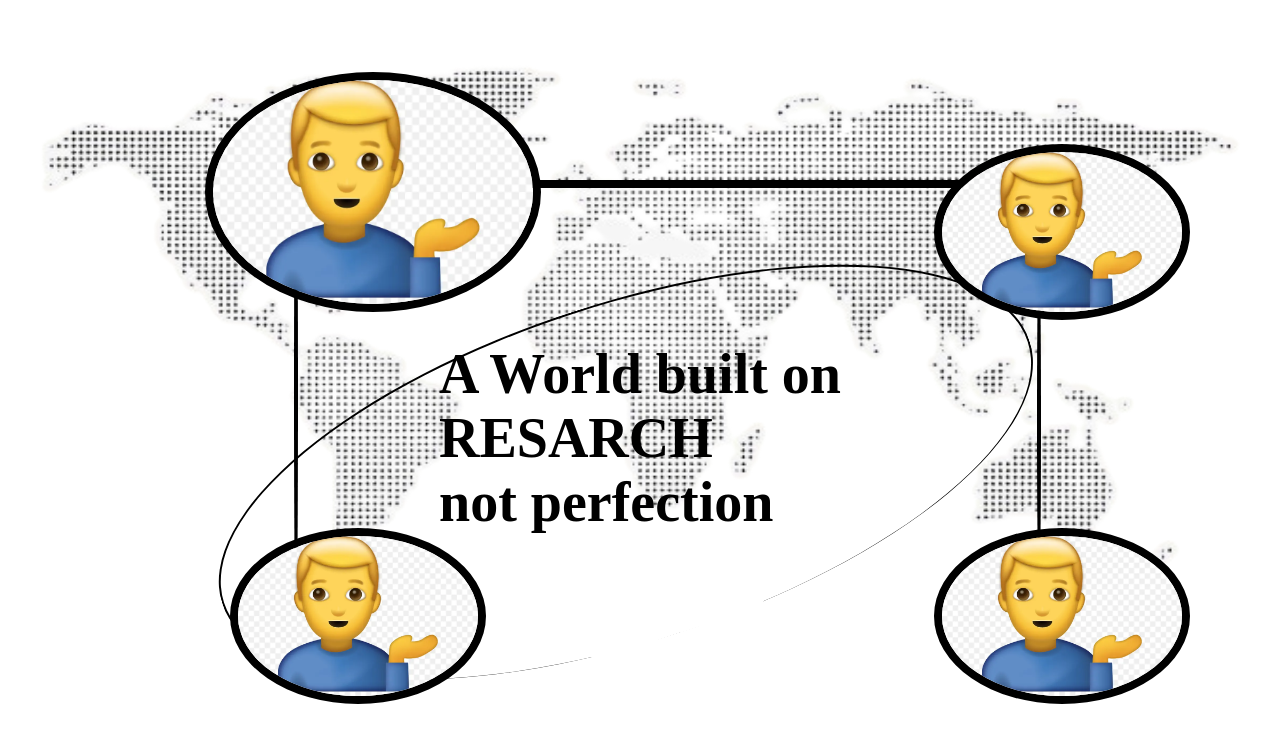
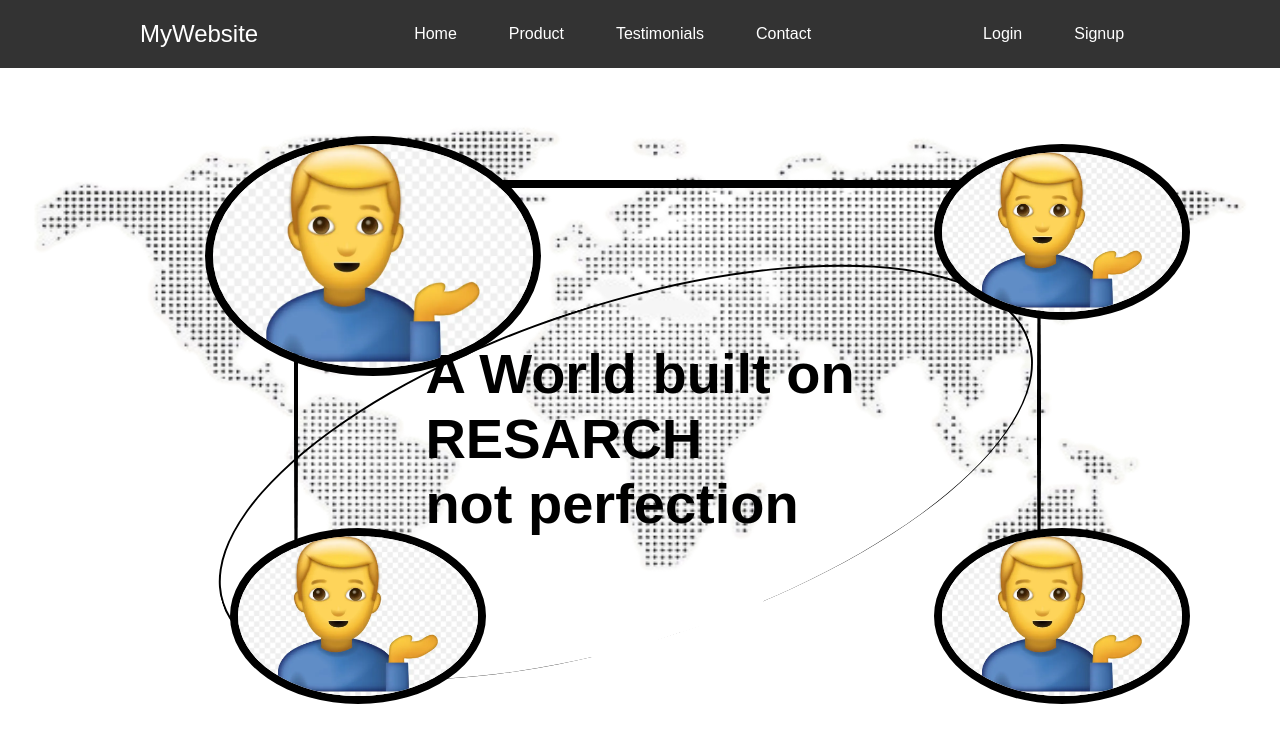
Before and after one commit to dhukslsp/Partopian, a React (Vite) app: page / in a window 1280 px wide. Shown: the top 742 px of the page. Built offline with nearby package versions, Linux system fonts and the light colour scheme.

Commit message:
Made a Dummy navbar

```diff
--- a/src/App.css
+++ b/src/App.css
@@ -16,7 +16,7 @@
   width:20pc;
   height:14pc;
   position: absolute;
-  top: 9%;
+  top: 17%;
   left: 16%;
   border: 8px solid black
 }
--- a/src/App.jsx
+++ b/src/App.jsx
@@ -2,12 +2,15 @@ import { useState } from 'react'
 import reactLogo from './assets/react.svg'
 import viteLogo from '/vite.svg'
 import './App.css'
+import Navbar from './Navbar'
+
 
 function App() {
   const [count, setCount] = useState(0)
 
   return (
     <>
+      <Navbar/>
       <div>
         <div class="line horizontal-line"></div>
         <div class="line horizontal-line2"></div>
--- /dev/null
+++ b/src/Navbar.css
@@ -0,0 +1,41 @@
+/* Navbar.css */
+body {
+    margin: 0;
+    font-family: Arial, sans-serif;
+}
+
+.navbar {
+    display: flex;
+    justify-content: space-evenly;
+    align-items: center;
+    height: 3pc;
+    background-color: #333;
+    padding: 10px 20px;
+}
+
+.logo {
+    color: white;
+    font-size: 24px;
+}
+
+.nav-links {
+    list-style-type: none;
+    margin: 0;
+    padding: 0;
+    display: flex;
+}
+
+.nav-links li {
+    margin-left: 20px;
+}
+
+.nav-links a {
+    text-decoration: none;
+    color: white;
+    padding: 8px 16px;
+}
+
+.nav-links a:hover {
+    background-color: #575757;
+    border-radius: 4px;
+}
--- /dev/null
+++ b/src/Navbar.tsx
@@ -0,0 +1,21 @@
+import React from 'react'
+import './Navbar.css'
+const Navbar = () => {
+    return (
+        <nav className="navbar">
+            <div className="logo">MyWebsite</div>
+            <ul className="nav-links">
+                <li><a href="#home">Home</a></li>
+                <li><a href="#about">Product</a></li>
+                <li><a href="#services">Testimonials</a></li>
+                <li><a href="#contact">Contact</a></li>
+            </ul>
+            <ul className="nav-links">
+                <li><a href="#home">Login</a></li>
+                <li><a href="#about">Signup</a></li>
+            </ul>
+        </nav>
+    );
+};
+
+export default Navbar
```
